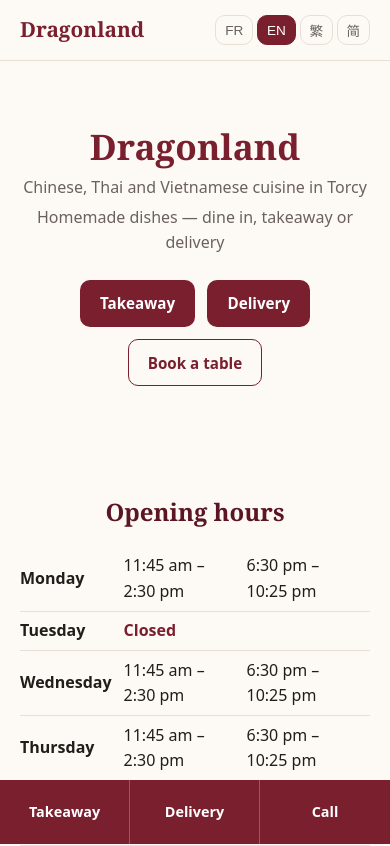
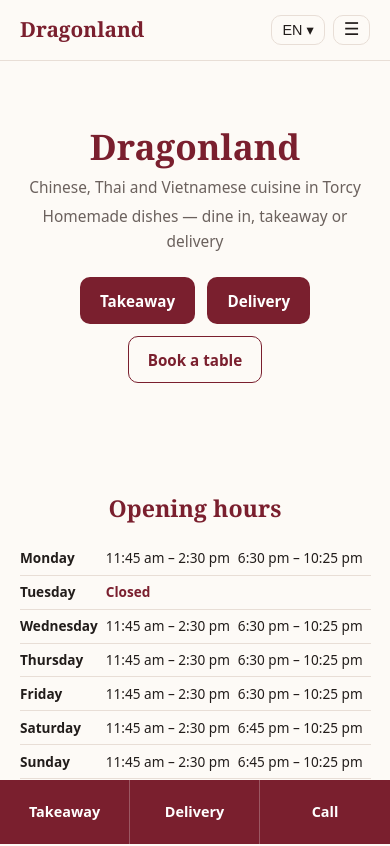
Before and after one commit to Eva-S-Cheng/dragonland-torcy, a React (Vite) app: page / in a window 390 px wide. Shown: the top 846 px of the page. Built offline with nearby package versions, Linux system fonts and the light colour scheme.

Commit message:
Correction of the responsive on mobile

```diff
--- a/src/App.jsx
+++ b/src/App.jsx
@@ -41,34 +41,74 @@
 
 function LangSwitcher() {
   const { lang, setLang } = useI18n()
+  const [open, setOpen] = useState(false)
+
+  useEffect(() => {
+    if (!open) return
+    const close = (e) => {
+      if (!e.target.closest('.lang-dropdown')) setOpen(false)
+    }
+    document.addEventListener('click', close)
+    return () => document.removeEventListener('click', close)
+  }, [open])
+
   return (
-    <div className="lang-switcher" role="group" aria-label="Language">
-      {Object.entries(LANGS).map(([code, { label, name }]) => (
-        <button
-          key={code}
-          aria-pressed={lang === code}
-          title={name}
-          onClick={() => setLang(code)}
-        >
-          {label}
-        </button>
-      ))}
+    <div className="lang-dropdown">
+      <button
+        className="lang-current"
+        aria-haspopup="listbox"
+        aria-expanded={open}
+        onClick={() => setOpen((o) => !o)}
+      >
+        {LANGS[lang].label} <span aria-hidden="true">▾</span>
+      </button>
+      {open && (
+        <ul className="lang-menu" role="listbox" aria-label="Language">
+          {Object.entries(LANGS).map(([code, { name }]) => (
+            <li key={code}>
+              <button
+                role="option"
+                aria-selected={lang === code}
+                onClick={() => {
+                  setLang(code)
+                  setOpen(false)
+                }}
+              >
+                {name}
+              </button>
+            </li>
+          ))}
+        </ul>
+      )}
     </div>
   )
 }
 
 function Header({ route }) {
   const { t } = useI18n()
+  const [navOpen, setNavOpen] = useState(false)
+  const close = () => setNavOpen(false)
+
   return (
     <header className="site-header">
       <div className="container">
-        <a className="brand" href="#/home">{t('brand')}</a>
-        <nav className="nav">
-          <a href="#/home" aria-current={route === 'home' ? 'page' : undefined}>{t('nav.home')}</a>
-          <a href="#/menu" aria-current={route === 'menu' ? 'page' : undefined}>{t('nav.menu')}</a>
-          <a href="#/contact" aria-current={route === 'contact' ? 'page' : undefined}>{t('nav.contact')}</a>
+        <a className="brand" href="#/home" onClick={close}>{t('brand')}</a>
+        <nav className={`nav${navOpen ? ' open' : ''}`}>
+          <a href="#/home" aria-current={route === 'home' ? 'page' : undefined} onClick={close}>{t('nav.home')}</a>
+          <a href="#/menu" aria-current={route === 'menu' ? 'page' : undefined} onClick={close}>{t('nav.menu')}</a>
+          <a href="#/contact" aria-current={route === 'contact' ? 'page' : undefined} onClick={close}>{t('nav.contact')}</a>
         </nav>
-        <LangSwitcher />
+        <div className="header-actions">
+          <LangSwitcher />
+          <button
+            className="menu-toggle"
+            aria-label="Menu"
+            aria-expanded={navOpen}
+            onClick={() => setNavOpen((o) => !o)}
+          >
+            <span aria-hidden="true">{navOpen ? '✕' : '☰'}</span>
+          </button>
+        </div>
       </div>
     </header>
   )
@@ -86,20 +126,20 @@
 }
 
 // Mise en forme des horaires selon la langue :
-// fr → 11h45 ; en → 11:45 am ; zh → 11:45（24h, usage courant）
+// fr → 11h45 ; en → 11:45 am (espace insécable) ; zh → 11:45（24h, usage courant）
 function formatTime(hhmm, lang) {
   const [h, m] = hhmm.split(':').map(Number)
   if (lang === 'fr') return `${h}h${String(m).padStart(2, '0')}`
   if (lang === 'en') {
     const ampm = h < 12 ? 'am' : 'pm'
     const h12 = h % 12 === 0 ? 12 : h % 12
-    return `${h12}:${String(m).padStart(2, '0')} ${ampm}`
+    return `${h12}:${String(m).padStart(2, '0')}\u00A0${ampm}`
   }
   return hhmm
 }
 
 function formatRange(range, lang) {
-  return `${formatTime(range[0], lang)} – ${formatTime(range[1], lang)}`
+  return `${formatTime(range[0], lang)}\u00A0–\u00A0${formatTime(range[1], lang)}`
 }
 
 function HoursTable() {
--- a/src/styles.css
+++ b/src/styles.css
@@ -7,8 +7,9 @@
    :root {
     /* Couleurs */
     --red: #7a1f2e;          /* bordeaux — à ajuster finement avec le logo */
-    --red-dark: #5c1522;
+    --red-dark: #5c1522;     /* réservé aux états hover */
     --red-soft: #f6edef;
+    --red-line: #e9d4d8;
     --ink: #221d1b;
     --ink-soft: #6b615d;
     --paper: #fdfaf6;
@@ -35,6 +36,7 @@
     font-family: var(--font-body);
     color: var(--ink);
     background: var(--paper);
+    font-size: clamp(0.95rem, 0.88rem + 0.35vw, 1.05rem);
     line-height: 1.6;
     -webkit-font-smoothing: antialiased;
   }
@@ -110,25 +112,67 @@
 
   .nav a[aria-current='page'] { color: var(--red); font-weight: 600; }
 
-  .lang-switcher {
+  .header-actions {
     display: flex;
-    gap: 0.25rem;
+    align-items: center;
+    gap: 0.5rem;
   }
 
-  .lang-switcher button {
+  /* Sélecteur de langue (déroulant) */
+  .lang-dropdown { position: relative; }
+
+  .lang-current {
     border: 1px solid var(--line);
     background: transparent;
-    color: var(--ink-soft);
+    color: var(--ink);
     border-radius: var(--radius);
-    padding: 0.25rem 0.55rem;
-    font-size: 0.85rem;
+    padding: 0.35rem 0.65rem;
+    font-size: 0.9rem;
     cursor: pointer;
   }
 
-  .lang-switcher button[aria-pressed='true'] {
-    background: var(--red);
-    border-color: var(--red);
-    color: #fff;
+  .lang-menu {
+    position: absolute;
+    right: 0;
+    top: calc(100% + 6px);
+    margin: 0;
+    padding: 0.25rem;
+    list-style: none;
+    background: #fff;
+    border: 1px solid var(--line);
+    border-radius: var(--radius);
+    box-shadow: 0 6px 18px rgba(0, 0, 0, 0.08);
+    min-width: 150px;
+    z-index: 30;
+  }
+
+  .lang-menu button {
+    display: block;
+    width: 100%;
+    text-align: left;
+    border: none;
+    background: transparent;
+    padding: 0.5rem 0.75rem;
+    border-radius: calc(var(--radius) - 4px);
+    font-size: 0.95rem;
+    cursor: pointer;
+    color: var(--ink);
+  }
+
+  .lang-menu button:hover { background: var(--red-soft); }
+  .lang-menu button[aria-selected='true'] { color: var(--red); font-weight: 700; }
+
+  /* Hamburger — caché sur desktop */
+  .menu-toggle {
+    display: none;
+    border: 1px solid var(--line);
+    background: transparent;
+    color: var(--ink);
+    border-radius: var(--radius);
+    padding: 0.3rem 0.6rem;
+    font-size: 1.1rem;
+    line-height: 1;
+    cursor: pointer;
   }
 
   /* ---------- Sections ---------- */
@@ -147,7 +191,7 @@
   .hero p { color: var(--ink-soft); margin: 0.25rem 0; }
 
   .section { padding: 2.5rem 0; }
-  .section h2 { color: var(--red-dark); }
+  .section h2 { color: var(--red); }
 
   /* Sections centrées (ex. horaires sur l'accueil) : titre centré,
      tableau centré en bloc mais contenu aligné à gauche */
@@ -166,6 +210,12 @@
   .hours-table td {
     padding: 0.4rem 0.75rem 0.4rem 0;
     border-bottom: 1px solid var(--line);
+    white-space: nowrap;
+  }
+
+  @media (max-width: 480px) {
+    .hours-table { font-size: 0.85rem; }
+    .hours-table td { padding: 0.35rem 0.5rem 0.35rem 0; }
   }
 
   .hours-table td:first-child { font-weight: 600; }
@@ -200,7 +250,31 @@
   @media (max-width: 720px) {
     body { padding-bottom: var(--cta-bar-height); }
 
-    .nav { display: none; } /* remplacé par un menu simplifié plus tard si besoin */
+    .menu-toggle { display: inline-flex; }
+
+    .nav { display: none; }
+
+    .nav.open {
+      display: flex;
+      flex-direction: column;
+      gap: 0;
+      position: absolute;
+      top: 100%;
+      left: 0;
+      right: 0;
+      background: var(--paper);
+      border-bottom: 1px solid var(--line);
+      box-shadow: 0 8px 20px rgba(0, 0, 0, 0.08);
+      padding: 0.5rem 0;
+      z-index: 25;
+    }
+
+    .nav.open a {
+      padding: 0.85rem var(--gutter);
+      border-bottom: 1px solid var(--line);
+    }
+
+    .nav.open a:last-child { border-bottom: none; }
 
     .cta-bar {
       display: grid;
@@ -253,7 +327,7 @@
 
   .contact-card {
     background: var(--red-soft);
-    border: 1px solid #e9d4d8;
+    border: 1px solid var(--red-line);
     border-radius: var(--radius);
     padding: 1.75rem;
   }
```
